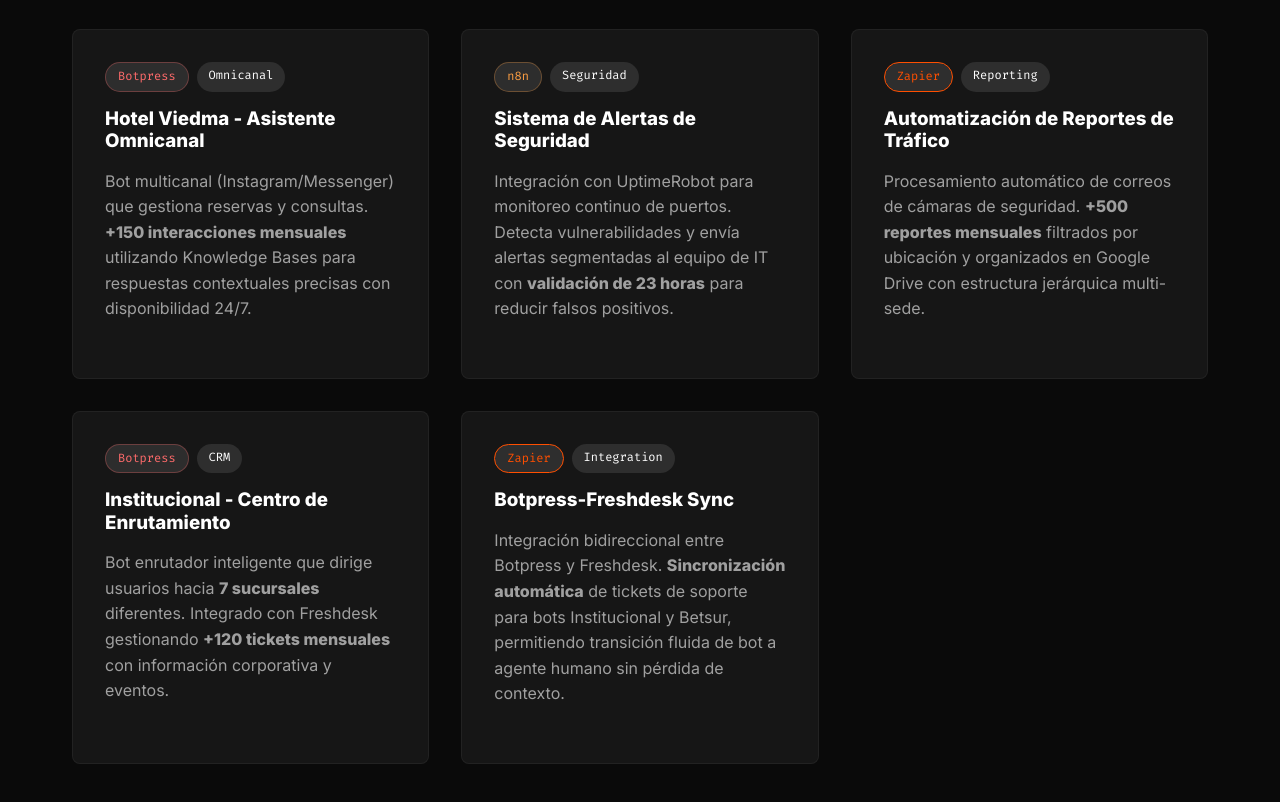
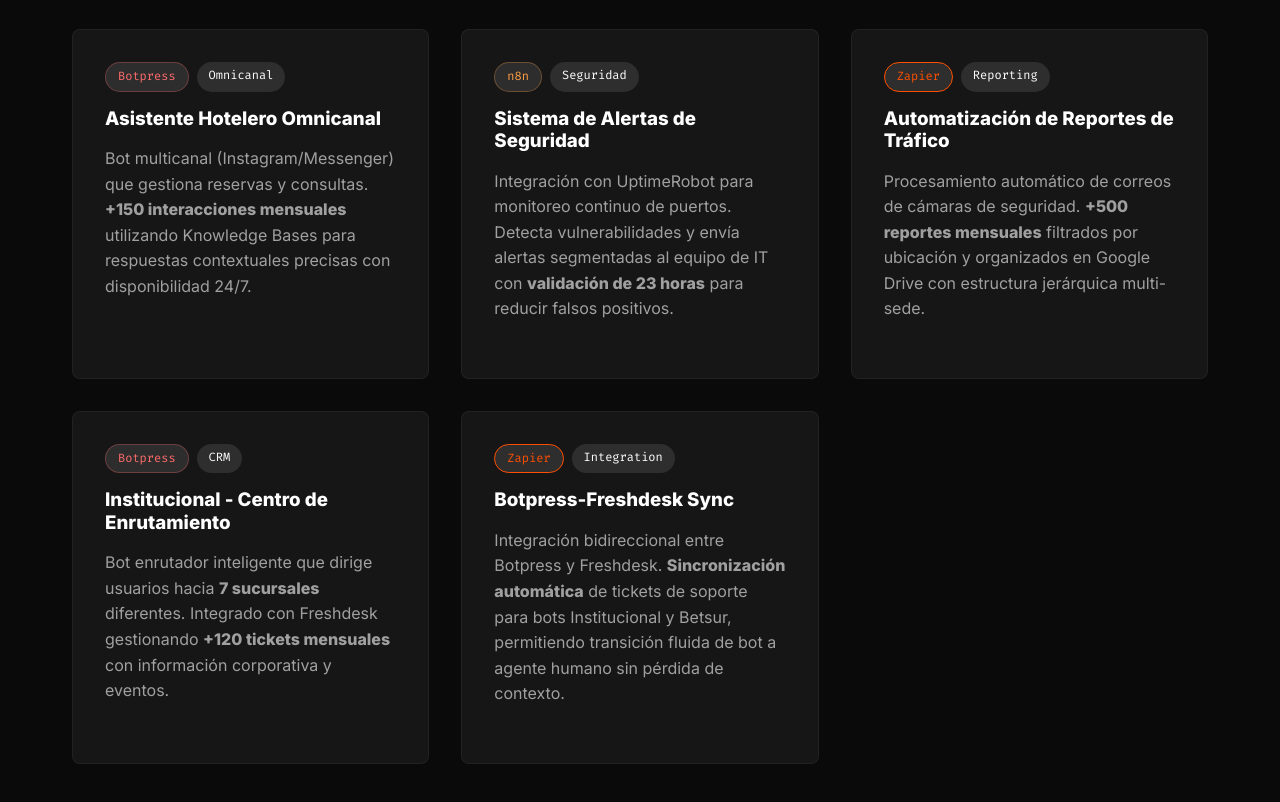
Before and after one commit to YazminLoliger/atom-website, a plain HTML site: page index.html in a window 1280 px wide. Shown: the part 2615-3417 px from the top of the page. Drawn offline with Linux system fonts and the light colour scheme.

Commit message:
refactor: generalize hotel project title for broader appeal

```diff
--- a/index.html
+++ b/index.html
@@ -167,7 +167,7 @@
                             <span class="tag botpress">Botpress</span>
                             <span class="tag">Omnicanal</span>
                         </div>
-                        <h3>Hotel Viedma - Asistente Omnicanal</h3>
+                        <h3>Asistente Hotelero Omnicanal</h3>
                         <p>Bot multicanal (Instagram/Messenger) que gestiona reservas y consultas. <strong>+150
                                 interacciones mensuales</strong> utilizando Knowledge Bases para respuestas contextuales
                             precisas con disponibilidad 24/7.</p>
```
